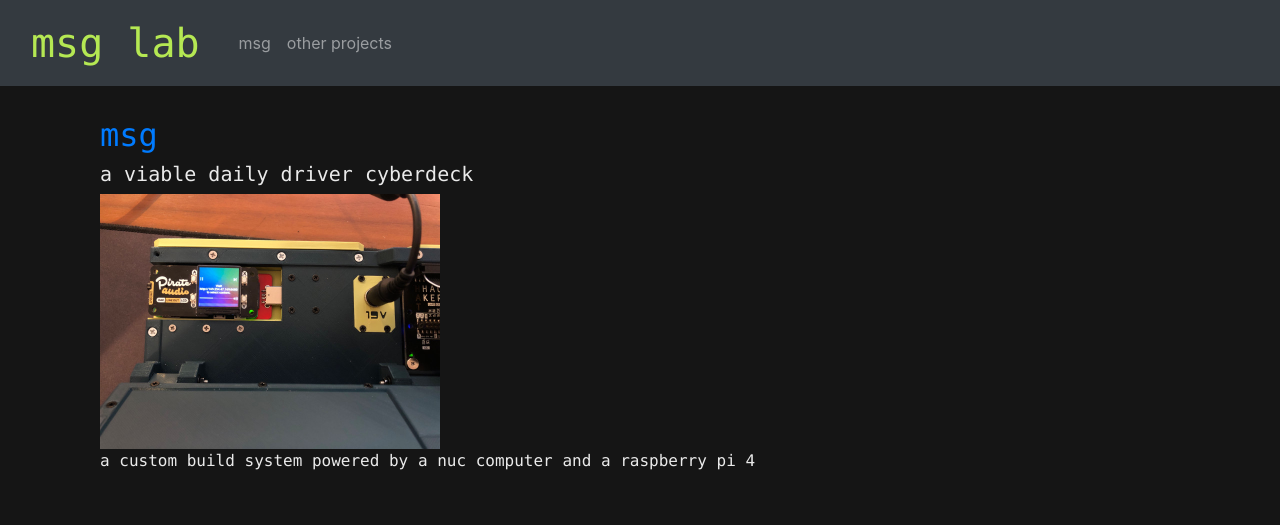
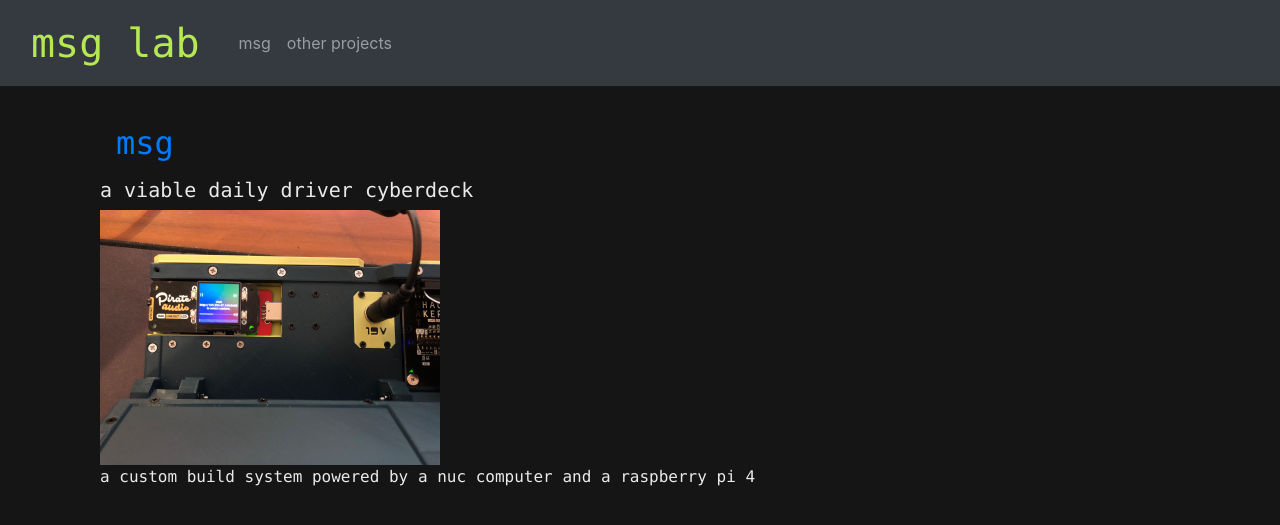
Before and after one commit to msglab/msglab, a Jekyll site: the page index.html, which Jekyll copies as it is, in a window 1280 px wide. Shown: the top 525 px of the page. Built offline with Jekyll 4.4.1, drawn with Linux system fonts in a browser that asks for light colours.

Commit message:
Update index.html

```diff
--- a/index.html
+++ b/index.html
@@ -93,7 +93,7 @@
         <hr class="d-sm-none">
       </div>
       <div class="col-sm-8">
-        <h2><a href="/html/msg.html">msg</a></h2>
+        <h2><a href="/html/msg.html" class="nav-link">msg</a></h2>
         <h5>a viable daily driver cyberdeck</h5>
           <div class="main-page-image">
             <a href="/html/msg.html">
```
